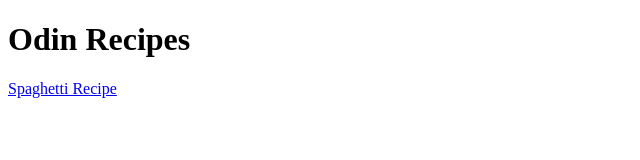
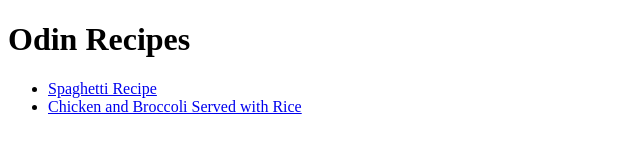
Before and after one commit to 1morningcoffee/odin-recipes, a plain HTML site: page index.html in a window 1280 px wide. Shown: the whole page, without its empty margins (0-640 px from the left). Drawn offline with Linux system fonts and the light colour scheme.

Commit message:
Add link to index for chicken recipe

```diff
--- a/index.html
+++ b/index.html
@@ -6,8 +6,17 @@
     </head>
 
     <body>
+
         <h1>Odin Recipes</h1>
 
-        <p><a href="./recipes/spaghetti.html">Spaghetti Recipe</a></p>
+        <ul>
+
+            <li><a href="./recipes/spaghetti.html">Spaghetti Recipe</a></li>
+
+            <li><a href="./recipes/single-serving-chicken-broccoli.html">Chicken and Broccoli Served with Rice</a></li>
+
+        </ul>
+
+
     </body>
 </html>
```
